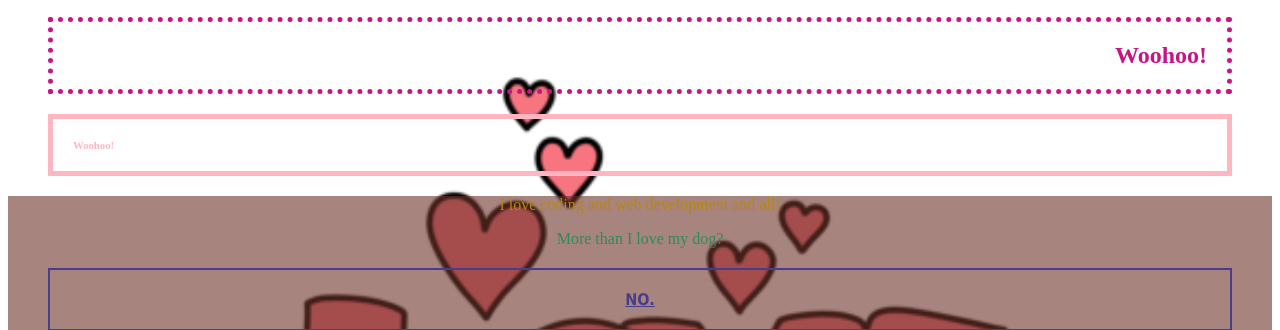
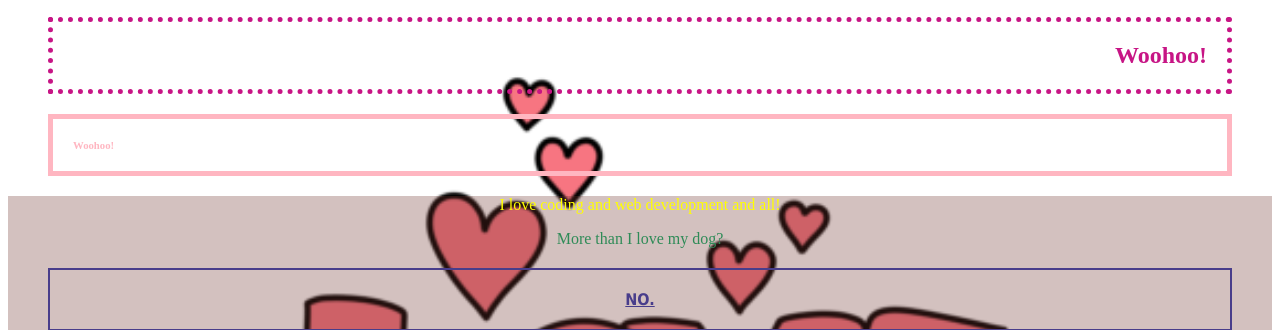
Before and after one commit to cisemso/ilovemy, a plain HTML site: page index.html in a window 1280 px wide. Shown: the part 110-440 px from the top of the page. Drawn offline with Linux system fonts and the light colour scheme.

Commit message:
Update style.css

```diff
--- a/style.css
+++ b/style.css
@@ -35,7 +35,7 @@ h6 {
 }
 
 .commentary {
-	color: darkgoldenrod;
+	color: yellow;
 }
 
 .strongcommentary {
@@ -59,7 +59,7 @@ h6 {
 }
 
 #div1 {
-	background-color: rgba(110, 50, 43, 0.6);
+	background-color: rgba(110, 50, 43, 0.3);
 }
 
 .container {
```
